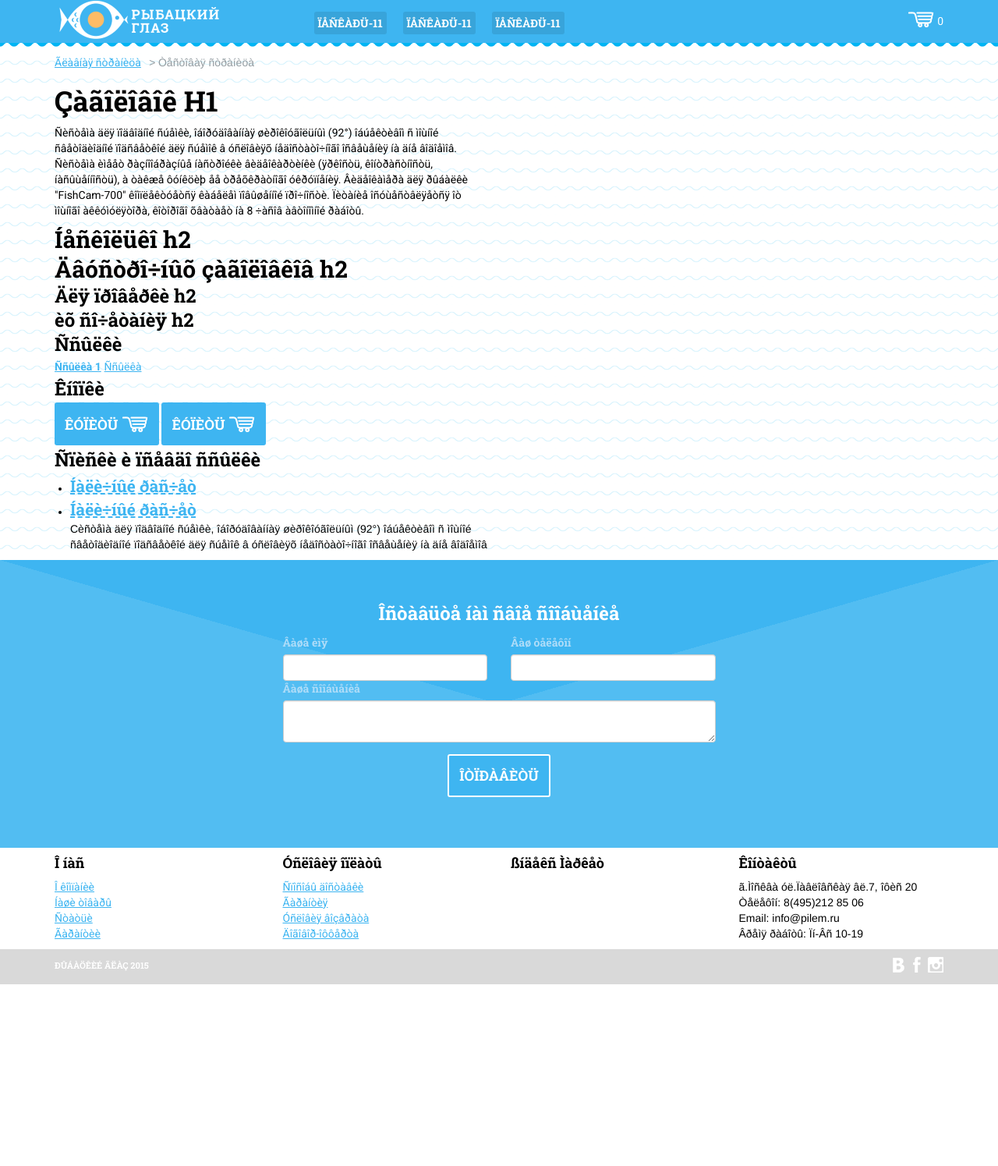
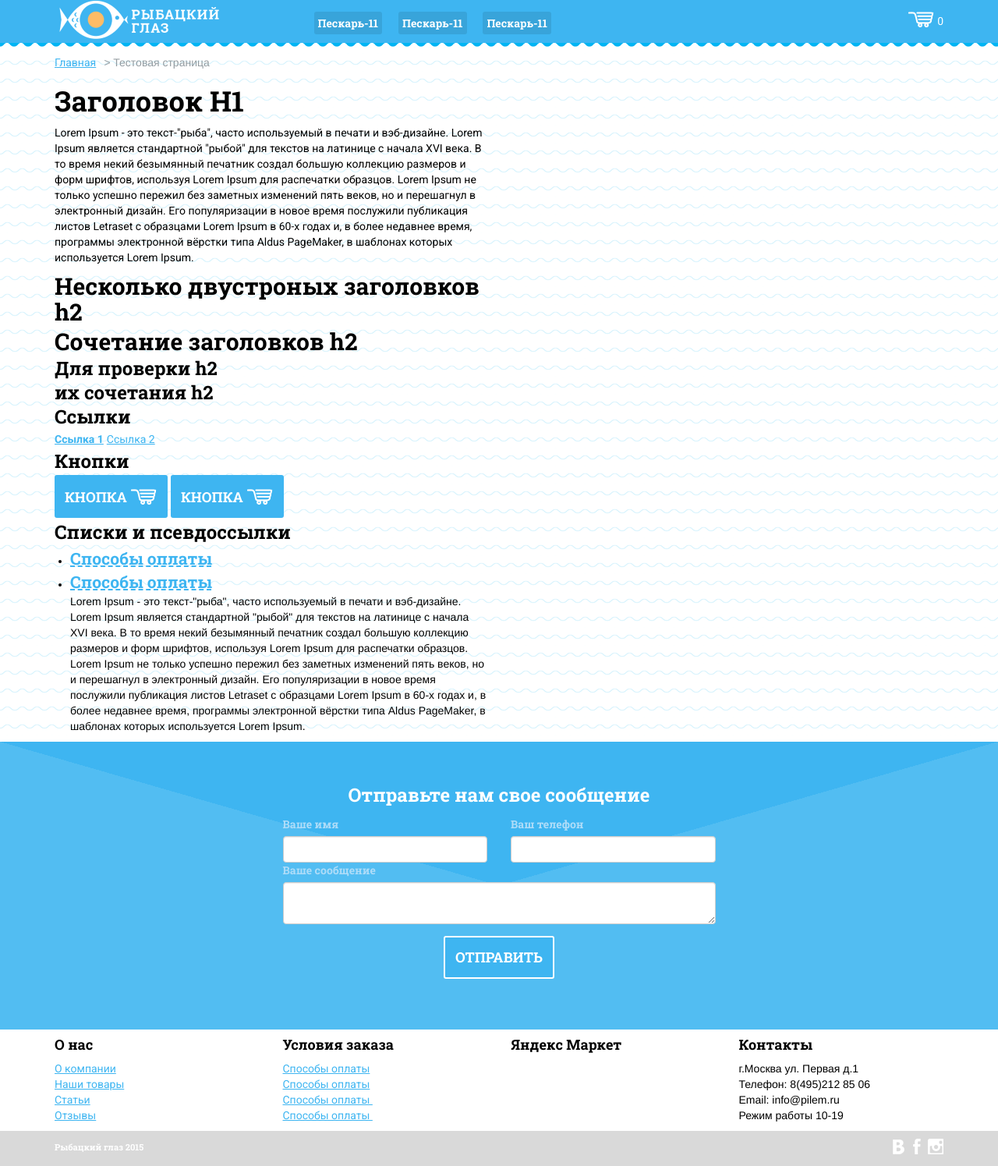
Before and after one commit to shackijj/FishingEyeTemplate, a plain HTML site: page index.html in a window 1280 px wide. Shown: the whole page at 78% size. Before the commit the page ends 1262 px from the top, so only its background shows below. Drawn offline with Linux system fonts and the light colour scheme.

Commit message:
UTF-encoding

```diff
--- a/index.html
+++ b/index.html
@@ -1,12 +1,14 @@
 <!DOCTYPE html>
 <html xmlns="http://www.w3.org/1999/xhtml" xml:lang="ru" lang="ru">
 	<head>
+
 		<link href='https://fonts.googleapis.com/css?family=Roboto+Slab:700&subset=latin,cyrillic' rel='stylesheet' type='text/css'>
 		<link href='https://fonts.googleapis.com/css?family=Roboto:400,700&subset=latin,cyrillic' rel='stylesheet' type='text/css'>
 		<link href='css/bootstrap.css' rel='stylesheet' type='text/css'>
 		<link href='css/styles.css' rel='stylesheet' type='text/css'>
 		<meta http-equiv="X-UA-Compatible" content="IE=edge" />
 		<meta name="viewport" content="user-scalable=no, initial-scale=1.0, maximum-scale=1.0, width=device-width">
+		 <meta charset="utf-8">
 		<title>Index.html</title>
 	</head>
 	<body>
@@ -25,10 +27,10 @@
 					<div class="col-lg-3 col-md-3 col-sm-8 col-xs-6">
 						<div class="fe-logo">
 							<a href="#" class="fe-logo-block hidden-xs hidden-sm">
-								<img src="img/logo.png" srcset="img/logo_retina.png" alt="Ëîãîòèï">
+								<img src="img/logo.png" srcset="img/logo_retina.png" alt="Г‹Г®ГЈГ®ГІГЁГЇ">
 							</a>
 							<a href="#" class="fe-logo-block hidden-lg hidden-md text-center">
-								<img src="img/logo_mobile_retina.png" alt="Ëîãîòèï">
+								<img src="img/logo_mobile_retina.png" alt="Г‹Г®ГЈГ®ГІГЁГЇ">
 							</a>
 						</div>
 					</div>
@@ -36,13 +38,13 @@
 						<nav class="fe-nav-container">
 							<ul class="fe-catalog-menu">
 								<li class="fe-catalog-menu-item">
-									<a href="#">ÏÅÑÊÀÐÜ-11</a>
+									<a href="#">Пескарь-11</a>
 								</li>
 								<li class="fe-catalog-menu-item">
-									<a href="#">ÏÅÑÊÀÐÜ-11</a>
+									<a href="#">Пескарь-11</a>
 								</li>
 								<li class="fe-catalog-menu-item">
-									<a href="#">ÏÅÑÊÀÐÜ-11</a>
+									<a href="#">Пескарь-11</a>
 								</li>
 							</ul>
 						</nav>
@@ -65,59 +67,56 @@
 					<div class="col-lg-12">
 						<div class="fe-breadcrumb">
 							<div class="fe-breadcrumb-item">
-								<a href="#">Ãëàâíàÿ ñòðàíèöà</a>
+								<a href="#">Главная</a>
 							</div>
 							<div class="fe-breadcrumb-item">
 								<i></i>
-								<span>Òåñòîâàÿ ñòðàíèöà</span>
+								<span>Тестовая страница</span>
 							</div>
 						</div>
 					</div>
 				</div>
 				<div class="row">
 					<div class="col-md-6">
-						<h1>Çàãîëîâîê H1</h1>
-						<p>Ñèñòåìà äëÿ ïîäâîäíîé ñúåìêè, îáîðóäîâàííàÿ øèðîêîóãîëüíûì (92°) îáúåêòèâîì ñ
-						ìîùíîé ñâåòîäèîäíîé ïîäñâåòêîé äëÿ ñúåìîê â óñëîâèÿõ íåäîñòàòî÷íîãî îñâåùåíèÿ íà äíå âîäîåìîâ. Ñèñòåìà èìååò ðàçíîîáðàçíûå íàñòðîéêè âèäåîêàðòèíêè (ÿðêîñòü, êîíòðàñòíîñòü, íàñûùåííîñòü), à òàêæå ôóíêöèþ åå òðåõêðàòíîãî óêðóïíåíèÿ.
-						Âèäåîêàìåðà äëÿ ðûáàëêè "FishCam-700" êîìïëåêòóåòñÿ êàáåëåì ïîâûøåííîé ïðî÷íîñòè. Ïèòàíèå îñóùåñòâëÿåòñÿ îò ìîùíîãî àêêóìóëÿòîðà, êîòîðîãî õâàòàåò íà 8 ÷àñîâ àâòîíîìíîé ðàáîòû.
+						<h1>Заголовок H1</h1>
+						<p>
+						Lorem Ipsum - это текст-"рыба", часто используемый в печати и вэб-дизайне. Lorem Ipsum является стандартной "рыбой" для текстов на латинице с начала XVI века. В то время некий безымянный печатник создал большую коллекцию размеров и форм шрифтов, используя Lorem Ipsum для распечатки образцов. Lorem Ipsum не только успешно пережил без заметных изменений пять веков, но и перешагнул в электронный дизайн. Его популяризации в новое время послужили публикация листов Letraset с образцами Lorem Ipsum в 60-х годах и, в более недавнее время, программы электронной вёрстки типа Aldus PageMaker, в шаблонах которых используется Lorem Ipsum.
 						</p>
-						<h2>Íåñêîëüêî h2</h2>
-						<h2>Äâóñòðî÷íûõ çàãîëîâêîâ h2</h2>
-						<h3>Äëÿ ïðîâåðêè h2</h3>
-						<h3>èõ ñî÷åòàíèÿ h2</h3>
+						<h2>Несколько двустроных заголовков h2</h2>
+						<h2>Сочетание заголовков h2</h2>
+						<h3>Для проверки h2</h3>
+						<h3>их сочетания h2</h3>
 
-						<h3>Ññûëêè</h3>
-						<a href="#" class="link-bold">Ññûëêà 1</a>
-						<a href="#">Ññûëêà</a>
+						<h3>Ссылки</h3>
+						<a href="#" class="link-bold">Ссылка 1</a>
+						<a href="#">Ссылка 2</a>
 
-						<h3>Êíîïêè</h3>
+						<h3>Кнопки</h3>
 						<div class="item_buttons">
 							<span class="item_buttons_counter_block">
 								<a class="bx_big bx_bt_button bx_cart" href="javascript: void(0);">
-									Êóïèòü
+									Кнопка
 									<span></span>
 								</a>
 								<a class="bx_big bx_bt_button bx_cart" href="javascript: void(0);">
-									Êóïèòü
+									Кнопка
 									<span></span>
 								</a>
 							</span>
 						</div>
-						<h3>Ñïèñêè è ïñåâäî ññûëêè</h3>
+						<h3>Списки и псевдоссылки</h3>
 						<ul class="fe-pseudo-list">
 							<li class="fe-pseudo-list-item">
-								<a class="fe-pseudo-list-item-link" href="javascript: void(0);" data-toggle="fe-pseudo-list-item-text-1">Íàëè÷íûé ðàñ÷åò<span></span></a>
+								<a class="fe-pseudo-list-item-link" href="javascript: void(0);" data-toggle="fe-pseudo-list-item-text-1">Способы оплаты<span></span></a>
 								<span></span>
 								<div class="fe-pseudo-list-item-text" style="display: none;">
-									Cèñòåìà äëÿ ïîäâîäíîé ñúåìêè, îáîðóäîâàííàÿ øèðîêîóãîëüíûì (92°) îáúåêòèâîì ñ
-									ìîùíîé ñâåòîäèîäíîé ïîäñâåòêîé äëÿ ñúåìîê â óñëîâèÿõ íåäîñòàòî÷íîãî îñâåùåíèÿ íà äíå âîäîåìîâ
+									Lorem Ipsum - это текст-"рыба", часто используемый в печати и вэб-дизайне. Lorem Ipsum является стандартной "рыбой" для текстов на латинице с начала XVI века. В то время некий безымянный печатник создал большую коллекцию размеров и форм шрифтов, используя Lorem Ipsum для распечатки образцов. Lorem Ipsum не только успешно пережил без заметных изменений пять веков, но и перешагнул в электронный дизайн. Его популяризации в новое время послужили публикация листов Letraset с образцами Lorem Ipsum в 60-х годах и, в более недавнее время, программы электронной вёрстки типа Aldus PageMaker, в шаблонах которых используется Lorem Ipsum.
 								</div>
 							</li>
 							<li class="fe-pseudo-list-item">
-								<a class="fe-pseudo-list-item-link opened" href="javascript: void(0);" data-toggle="fe-pseudo-list-item-text-1">Íàëè÷íûé ðàñ÷åò<span></span></a>
+								<a class="fe-pseudo-list-item-link opened" href="javascript: void(0);" data-toggle="fe-pseudo-list-item-text-1">Способы оплаты<span></span></a>
 								<div class="fe-pseudo-list-item-text" style="display: block;">
-									Cèñòåìà äëÿ ïîäâîäíîé ñúåìêè, îáîðóäîâàííàÿ øèðîêîóãîëüíûì (92°) îáúåêòèâîì ñ
-									ìîùíîé ñâåòîäèîäíîé ïîäñâåòêîé äëÿ ñúåìîê â óñëîâèÿõ íåäîñòàòî÷íîãî îñâåùåíèÿ íà äíå âîäîåìîâ
+                                     	Lorem Ipsum - это текст-"рыба", часто используемый в печати и вэб-дизайне. Lorem Ipsum является стандартной "рыбой" для текстов на латинице с начала XVI века. В то время некий безымянный печатник создал большую коллекцию размеров и форм шрифтов, используя Lorem Ipsum для распечатки образцов. Lorem Ipsum не только успешно пережил без заметных изменений пять веков, но и перешагнул в электронный дизайн. Его популяризации в новое время послужили публикация листов Letraset с образцами Lorem Ipsum в 60-х годах и, в более недавнее время, программы электронной вёрстки типа Aldus PageMaker, в шаблонах которых используется Lorem Ipsum.
 								</div>
 							</li>
 						</ul>
@@ -129,28 +128,28 @@
 			<div class="fe-footer-mailus">
 				<div class="fe-footer-mailus-content container">
 					<div class="row">
-						<h3 class="fe-footer-mailus-header text-center">Îñòàâüòå íàì ñâîå ñîîáùåíèå</h3>
+						<h3 class="fe-footer-mailus-header text-center">Отправьте нам свое сообщение</h3>
 
 						<form class="fe-footer-mailus-form" role="form">
 							<div class="form-group">
 								<div class="col-lg-3 col-lg-offset-3">
-									<label for="name">Âàøå èìÿ</label>
+									<label for="name">Ваше имя</label>
 									<input type="name" class="form-control" id="name">
 								</div>
 								<div class="col-lg-3">
-									<label for="phone">Âàø òåëåôîí</label>
+									<label for="phone">Ваш телефон</label>
 									<input type="phone" class="form-control" id="phone">
 								</div>
 							</div>
 							<div class="col-lg-6 col-lg-offset-3">
 								<div class="form-group">
-									<label for="message">Âàøå ñîîáùåíèå</label>
+									<label for="message">Ваше сообщение</label>
 									<textarea class="form-control" name="message " id="message"></textarea>
 								</div>
 								<div class="form-group">
 									<div class="text-center">
 										<a class="fe-footer-mailus-form-submit" href="javascript: void(0);">
-											Îòïðàâèòü
+											Отправить
 										</a>
 									</div>
 								</div>
@@ -164,53 +163,53 @@
 				<!-- Possible here should be col-push and col-pull for good sizind -->
 				<div class="row">
 					<div class="col-md-3 col-sm-5">
-						<h4>Î íàñ</h4>
+						<h4>О нас</h4>
 						<nav class="fe-inclistfooter-container">
 							<ul class="fe-inclistfooter-list">
 								<li class="fe-inclistfooter-item">
-									<a href="#">Î êîìïàíèè</a>
+									<a href="#">О компании</a>
 								</li>
 								<li class="fe-inclistfooter-item">
-									<a href="#">Íàøè òîâàðû</a>
+									<a href="#">Наши товары</a>
 								</li>
 								<li class="fe-inclistfooter-item">
-									<a href="#">Ñòàòüè</a>
+									<a href="#">Статьи</a>
 								</li>
 								<li class="fe-inclistfooter-item">
-									<a href="#">Ãàðàíòèè</a>
+									<a href="#">Отзывы</a>
 								</li>
 							</ul>
 						</nav>
 					</div>
 					<div class="col-md-3 col-sm-5">
-						<h4>Óñëîâèÿ îïëàòû</h4>
+						<h4>Условия заказа</h4>
 						<nav class="fe-inclistfooter-container">
 							<ul class="fe-inclistfooter-list">
 								<li class="fe-inclistfooter-item">
-									<a href="#">Ñïîñîáû äîñòàâêè</a>
+									<a href="#">Способы оплаты</a>
 								</li>
 								<li class="fe-inclistfooter-item">
-									<a href="#">Ãàðàíòèÿ</a>
+									<a href="#">Способы оплаты</a>
 								</li>
 								<li class="fe-inclistfooter-item">
-									<a href="#">Óñëîâèÿ âîçâðàòà</a>
+									<a href="#">Способы оплаты </a>
 								</li>
 								<li class="fe-inclistfooter-item">
-									<a href="#">Äîãîâîð-îôôåðòà</a>
+									<a href="#">Способы оплаты </a>
 								</li>
 							</ul>
 						</nav>
 					</div>
 					<div class="col-md-3 col-sm-5">
-						<h4>ßíäåêñ Ìàðêåò</h4>
+						<h4>Яндекс Маркет</h4>
 					</div>
 					<div class="col-md-3 col-sm-5">
-						<h4>Êîíòàêòû</h4>
+						<h4>Контакты</h4>
 						<div class="fe-inclistfooter-block">
-							<div class="fe-inclistfooter-adress">ã.Ìîñêâà óë.Ïàâëîâñêàÿ âë.7, îôèñ 20</div>
-							<div class="fe-inclistfooter-tel">Òåëåôîí: 8(495)212 85 06</div>
+							<div class="fe-inclistfooter-adress">г.Москва ул. Первая д.1</div>
+							<div class="fe-inclistfooter-tel">Телефон: 8(495)212 85 06</div>
 							<div class="fe-inclistfooter-email">Email: info@pilem.ru</div>
-							<div class="fe-inclistfooter-work-time">Âðåìÿ ðàáîòû: Ïí-Âñ 10-19</div>
+							<div class="fe-inclistfooter-work-time">Режим работы 10-19</div>
 						</div>
 					</div>
 				</div>
@@ -219,7 +218,7 @@
 				<div class="fe-bottomline-content container">
 					<div class="row">
 						<div class="col-lg-6 col-xs-6">
-							<span class="fe-copyright">ÐÛÁÀÖÊÈÉ ÃËÀÇ 2015</span>
+							<span class="fe-copyright">Рыбацкий глаз 2015</span>
 						</div>
 						<div class="col-lg-6 col-xs-6">
 							<div class="fe-bottomline-social-group text-right">
```
